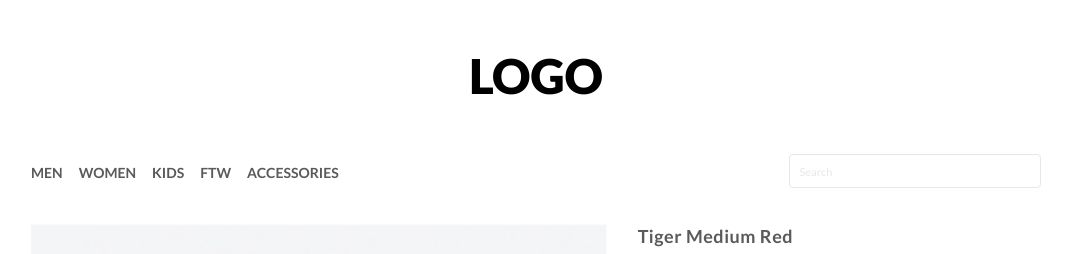
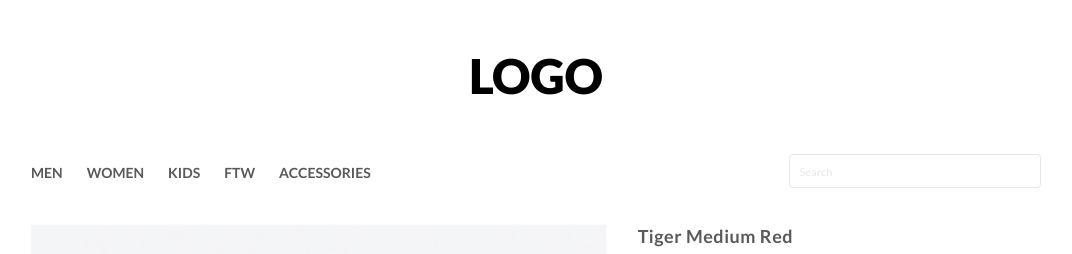
Before and after one commit to zeegalvez/ChalhoubFrontendExam, a React app: page / in a window 1280 px wide. Shown: the top 254 px of the page, without its empty margins (104-1176 px from the left). Built offline with nearby package versions, Linux system fonts and the light colour scheme.

Commit message:
FE: style updates

```diff
--- a/styles/global.scss
+++ b/styles/global.scss
@@ -15,6 +15,9 @@
     -webkit-box-sizing: border-box;
     -moz-box-sizing: border-box;
     box-sizing: border-box;
+  &:focus {
+    outline: none;
+  }
 }
 
 body {
--- a/styles/navigation.scss
+++ b/styles/navigation.scss
@@ -35,7 +35,7 @@
             justify-content: flex-start;
             a {
                 font-size: $font-size-medium;
-                padding-right: 16px;
+                padding-right: 24px;
                 &:hover {
                     text-decoration: underline;
                 }
```
